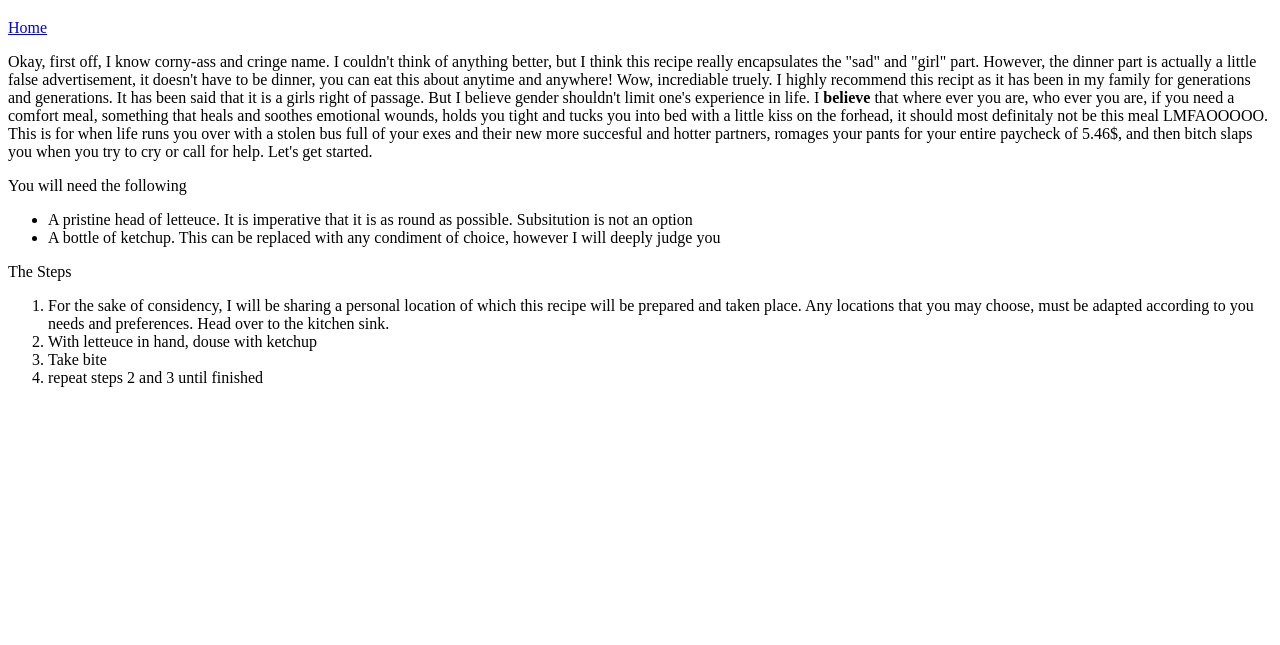
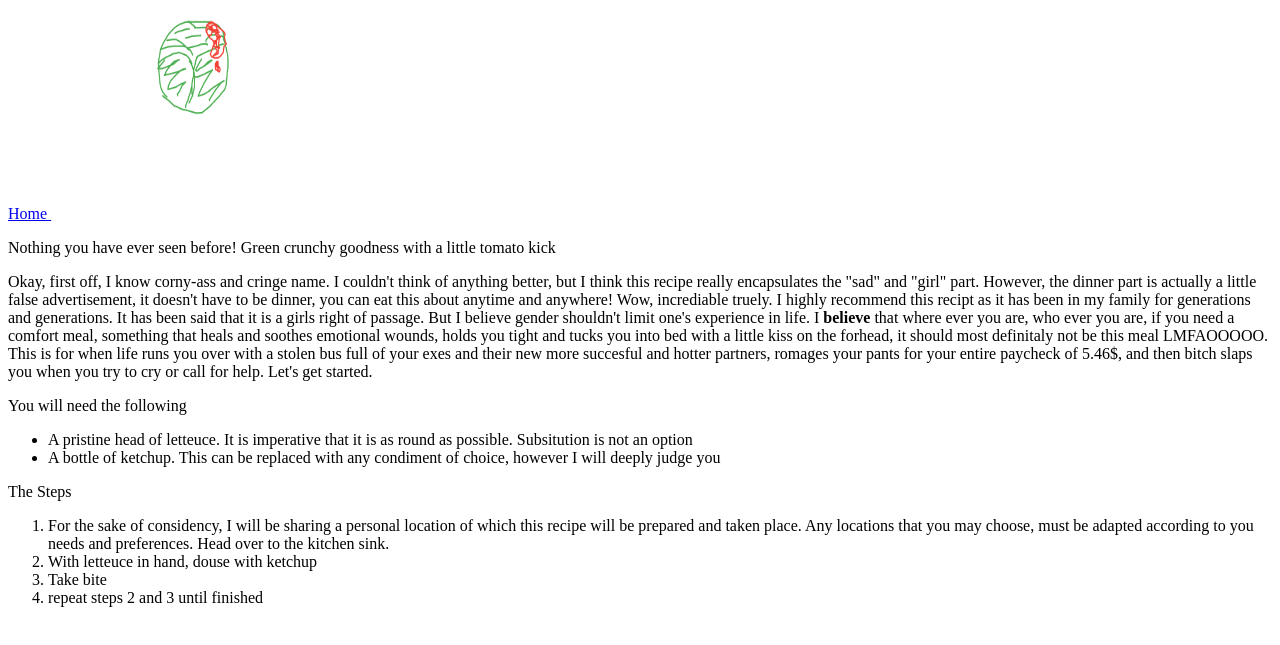
Before and after one commit to jeannienguyen707/odin-recipes, a plain HTML site: page recipes/sadGirlDInnerVeganVersion.html in a window 1280 px wide. Shown: the part 61-706 px from the top of the page. Drawn offline with Linux system fonts and the light colour scheme.

Commit message:
Add new image to SGDVV, clean up 2 newest files
Go through clean up code for consistancy, and
finish up SGGVV by displaying image for recipt
page

```diff
--- a/recipes/sadGirlDInnerVeganVersion.html
+++ b/recipes/sadGirlDInnerVeganVersion.html
@@ -8,7 +8,8 @@
 <body>
     <h1> Sad Girl Dinner Vegan Version </h1>
     <a href = "../index.html"> Home </a>
-
+     <img src="../images/sadGirlDinnerImg.png" height="200" width="300" alt = "a good looking lettuce head with ketchup splashed on... are those tears on it?">
+     <p> Nothing you have ever seen before! Green crunchy goodness with a little tomato kick</p>
 
     <P> Okay, first off, I know corny-ass and cringe name. I couldn't think of anything better, but I think this recipe really encapsulates the "sad" and "girl" part.
         However, the dinner part is actually a little false advertisement, it doesn't have to be dinner, you can eat this about anytime and anywhere! Wow, incrediable truely.
```
Also changed, not shown: recipes/SuperOverSandwhich.html (+4 -2 lines), images/sadGirlDinnerImg.png (added).
